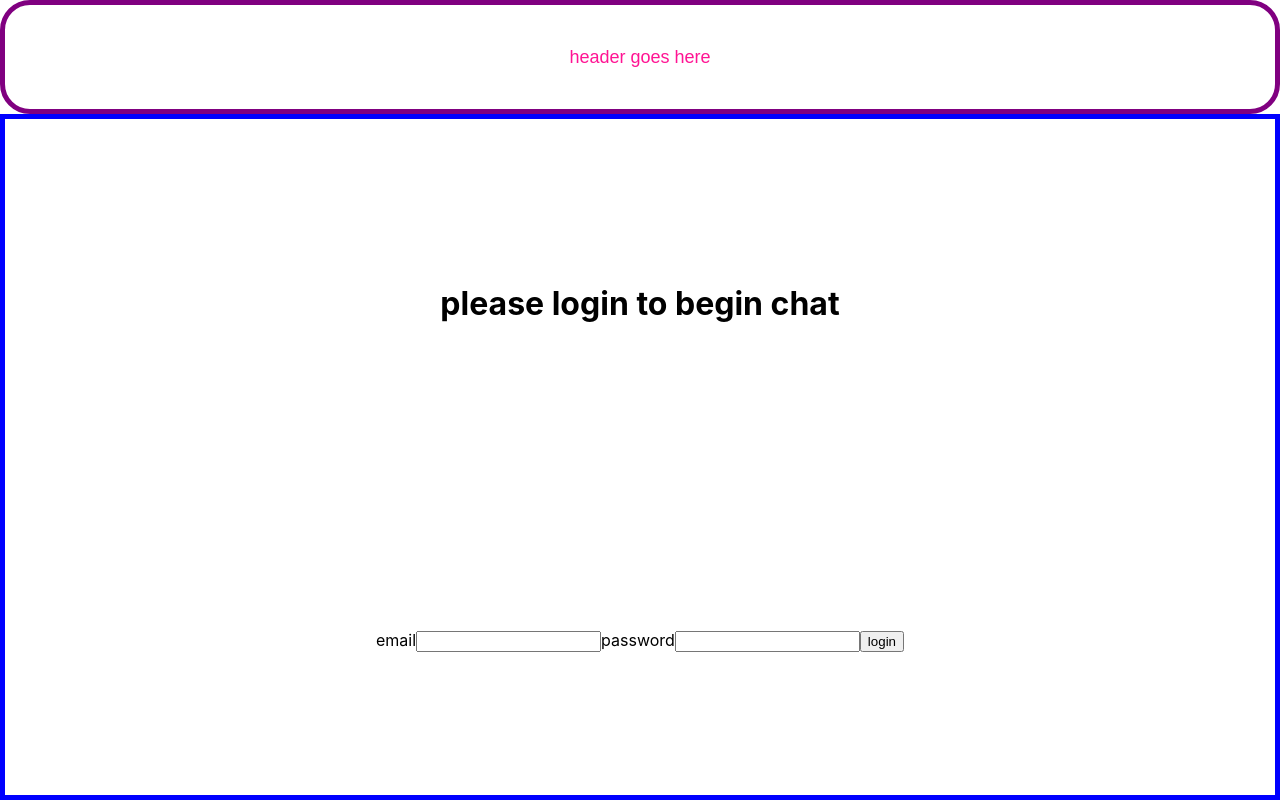
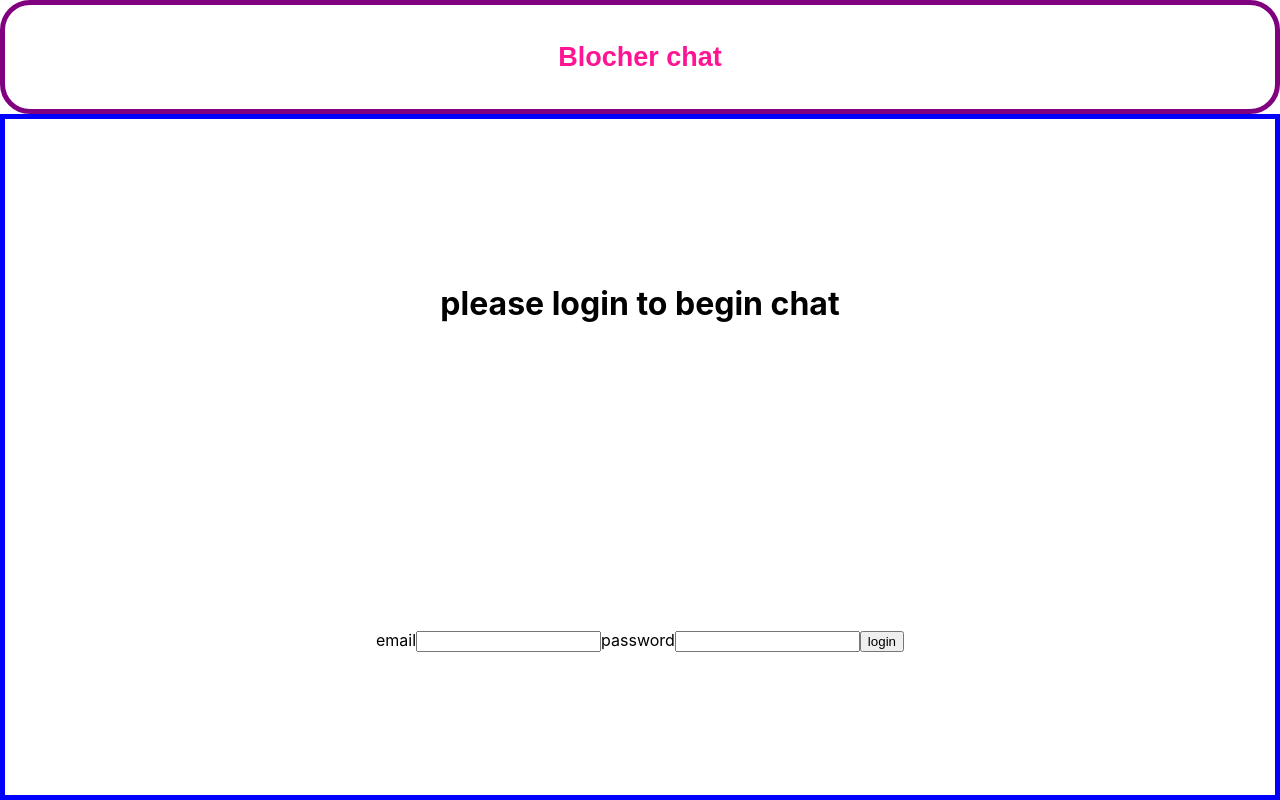
Before and after one commit to mrpiggy97/restClient, a React (Create React App) app in the folder rest-client/: page / in a window 1280 px wide. Built offline with nearby package versions, Linux system fonts and the light colour scheme.

Commit message:
updated text in header

```diff
--- a/rest-client/src/views/HeaderView.tsx
+++ b/rest-client/src/views/HeaderView.tsx
@@ -4,7 +4,7 @@ import "./css/Header.css"
 export default function HeaderView() : JSX.Element{
     return(
         <div id="header-view">
-            <p>header goes here</p>
+            <h2>Blocher chat</h2>
         </div>
     )
 }
```
